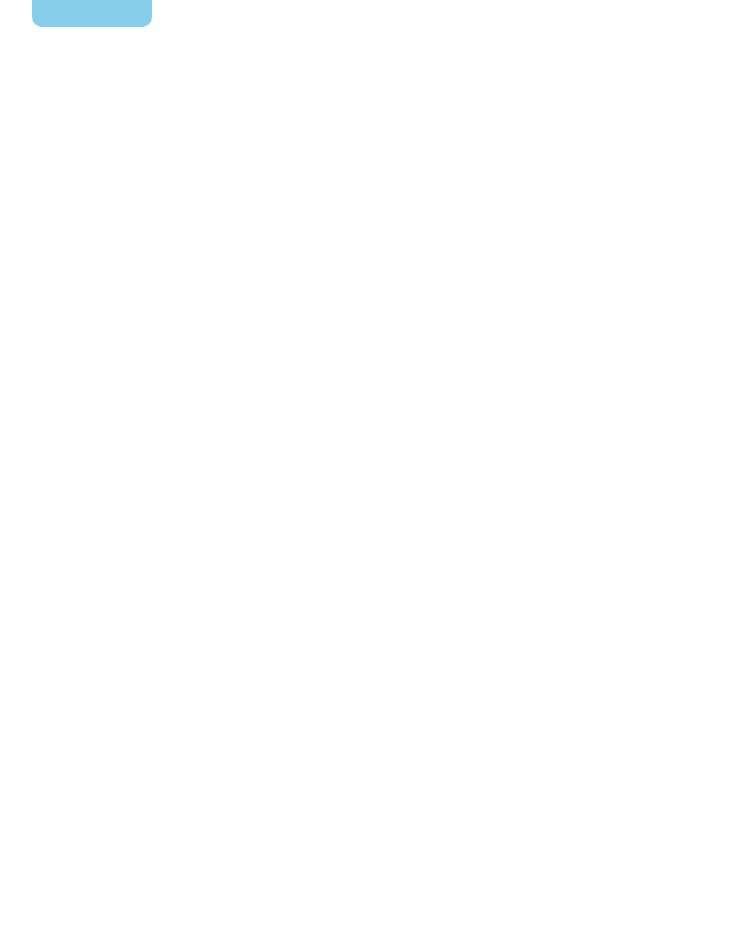
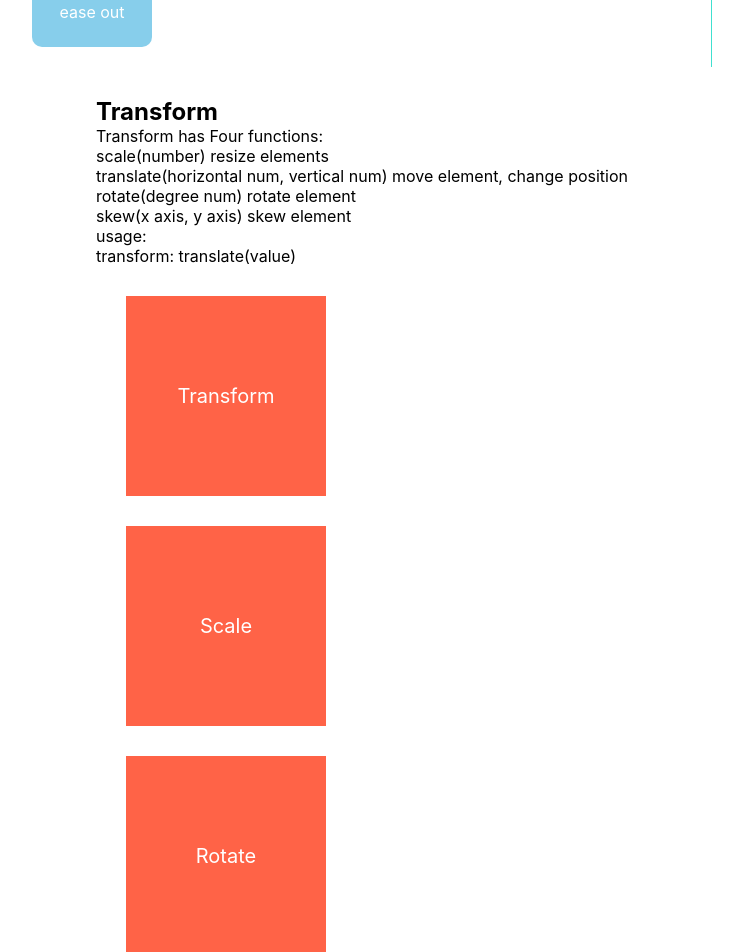
Before and after one commit to sagdish/code-notebook, a Next.js app in the folder CSS/css-ui-page/: page / in a window 1280 px wide. Shown: the part 760-1712 px from the top of the page, without its empty margins (278-1021 px from the left). Before the commit the page ends 812 px from the top, so only its background shows below. Built offline with nearby package versions, Linux system fonts and the light colour scheme.

Commit message:
css transform translate functions

```diff
--- a/CSS/css-ui-page/pages/index.js
+++ b/CSS/css-ui-page/pages/index.js
@@ -29,6 +29,30 @@ export default function Home() {
         <div id="ease-in-out"className={styles.move}>ease in out</div>
         <div id="ease-out" className={styles.move}>ease out</div>
       </div>
+
+      <div>
+        <h2>Transform</h2>
+        <p>Transform has Four functions:
+          <br/>
+          scale(number) resize elements
+          <br/>
+          translate(horizontal num, vertical num) move element, change position
+          <br/>
+          rotate(degree num) rotate element
+          <br/>
+          skew(x axis, y axis) skew element
+          <br/>
+          usage:
+          <br/>
+          transform: translate(value)
+
+          <div className={`${styles.box} ${styles.translate}`}>Transform</div>
+          <div className={`${styles.box} ${styles.scale}`}>Scale</div>
+          <div className={`${styles.box} ${styles.rotate}`}>Rotate</div>
+          <div className={`${styles.box} ${styles.skew}`}>Skew</div>
+
+        </p>
+      </div>
     </div>
   )
 }
--- a/CSS/css-ui-page/styles/Home.module.css
+++ b/CSS/css-ui-page/styles/Home.module.css
@@ -57,6 +57,8 @@
 
 .containerTwo {
   width: 700px;
+  border-right: 1px solid turquoise;
+  margin: 20px auto 30px;
 }
 
 .move {
@@ -92,3 +94,66 @@
 .move:hover{
   transform: translate(560px, 0)
 }
+
+
+.box {
+  width: 200px;
+  height: 200px;
+  background-color: tomato;
+  margin: 30px;
+  text-align: center;
+  vertical-align: middle;
+  line-height: 200px;
+  color: white;
+  font-size: 20px;
+  transition: transform 1.5s;
+}
+
+.translate:hover {
+  transform: translate(100px, 0);
+}
+
+.scale:hover {
+  transform: scale(1.3);
+}
+
+.rotate:hover {
+  transform: rotate(90deg);
+  /* or we can use words instead of degrees */
+  /* transform: rotate(1turn); */
+}
+
+.skew:hover {
+  transform: skew(30deg, 20deg);
+  /* transform: skewY(30deg) */
+}
+
+
+
+
+/* notes: */
+/* from mdn:
+          /* Apply to 1 property */
+          /* property name | duration */
+          /* transition: margin-right 4s; */
+
+          /* property name | duration | delay */
+          /* transition: margin-right 4s 1s; */
+
+          /* property name | duration | easing function */
+          /* transition: margin-right 4s ease-in-out; */
+
+          /* property name | duration | easing function | delay */
+          /* transition: margin-right 4s ease-in-out 1s; */
+
+          /* Apply to 2 properties */
+          /* transition: margin-right 4s, color 1s; */
+
+          /* Apply to all changed properties */
+          /* transition: all 0.5s ease-out; */
+
+          /* Global values */
+          /* transition: inherit;
+          transition: initial;
+          transition: revert;
+          transition: unset; */
```
